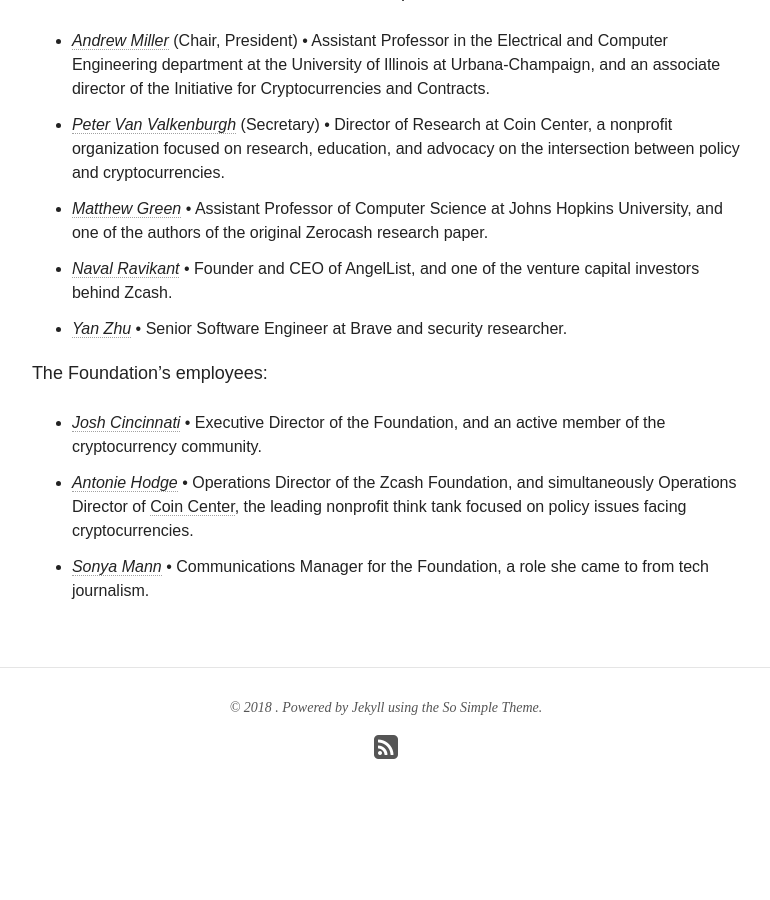
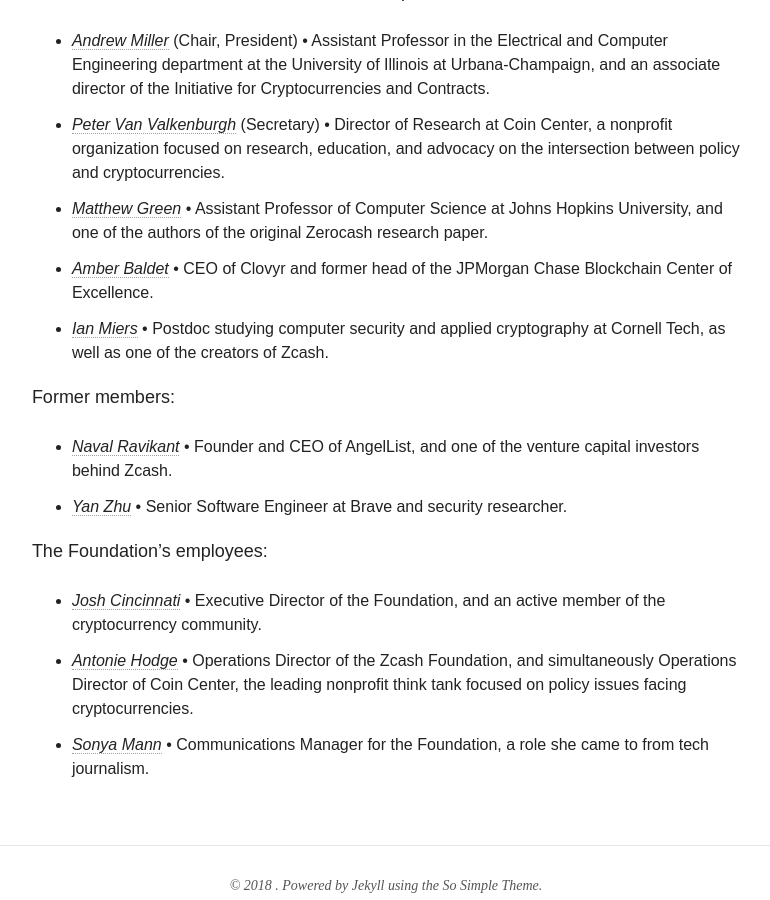
Before and after one commit to ZcashFoundation/zfnd, a Jekyll site: the page built from about/index.md, in a window 1280 px wide and 900 px high, scrolled down 455 px. Shown: the whole window, without its empty margins (254-1024 px from the left). Built offline with Jekyll 4.4.1, drawn with Linux system fonts in a browser that asks for light colours; nearby versions of some CDN libraries; before the commit the page ends 1314 px from its top, so only the background shows below that.

Commit message:
Add Amber and Ian

```diff
--- a/about/index.md
+++ b/about/index.md
@@ -11,11 +11,16 @@
 - [_Andrew Miller_](https://soc1024.com/) (Chair, President) • Assistant Professor in the Electrical and Computer Engineering department at the University of Illinois at Urbana-Champaign, and an associate director of the Initiative for Cryptocurrencies and Contracts.
 - [_Peter Van Valkenburgh_](http://www.petervv.com/) (Secretary) • Director of Research at Coin Center, a nonprofit organization focused on research, education, and advocacy on the intersection between policy and cryptocurrencies.
 - [_Matthew Green_](https://isi.jhu.edu/~mgreen/) • Assistant Professor of Computer Science at Johns Hopkins University, and one of the authors of the original Zerocash research paper.
+- [_Amber Baldet_](http://www.amberbaldet.com/) • CEO of Clovyr and former head of the JPMorgan Chase Blockchain Center of Excellence.
+- [_Ian Miers_](https://cs.jhu.edu/~imiers/) • Postdoc studying computer security and applied cryptography at Cornell Tech, as well as one of the creators of Zcash.
+
+Former members:
+
 - [_Naval Ravikant_](https://angel.co/naval) • Founder and CEO of AngelList, and one of the venture capital investors behind Zcash.
 - [_Yan Zhu_](https://diracdeltas.github.io/) • Senior Software Engineer at Brave and security researcher.
 
 The Foundation's employees:
 
 - [_Josh Cincinnati_](https://twitter.com/acityinohio) • Executive Director of the Foundation, and an active member of the cryptocurrency community.
-- [_Antonie Hodge_](https://twitter.com/antoniehodge) • Operations Director of the Zcash Foundation, and simultaneously Operations Director of [Coin Center](https://coincenter.org/), the leading nonprofit think tank focused on policy issues facing cryptocurrencies.
+- [_Antonie Hodge_](https://twitter.com/antoniehodge) • Operations Director of the Zcash Foundation, and simultaneously Operations Director of Coin Center, the leading nonprofit think tank focused on policy issues facing cryptocurrencies.
 - [_Sonya Mann_](https://twitter.com/sonyaellenmann) • Communications Manager for the Foundation, a role she came to from tech journalism.
```
